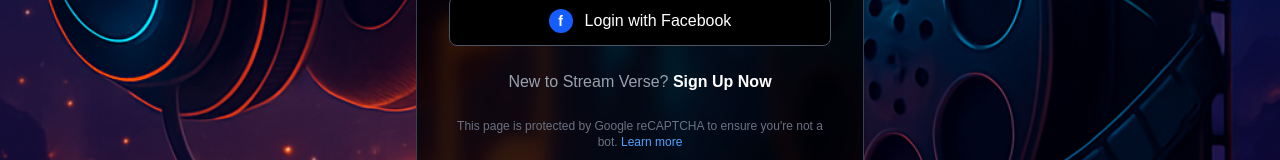
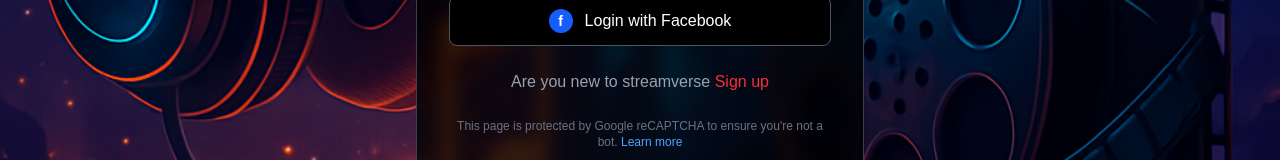
Before and after one commit to ngambasty-tech/sawaflix, a Next.js app: page /login in a window 1280 px wide. Shown: the part 546-706 px from the top of the page. Built offline with nearby package versions, Linux system fonts and the light colour scheme.

Commit message:
structure and update

```diff
--- a/app/login/page.tsx
+++ b/app/login/page.tsx
@@ -1,5 +1,5 @@
 'use client';
-
+import Link from 'next/link';
 import { useState } from 'react';
 import { useRouter } from 'next/navigation';
 
@@ -143,15 +143,12 @@
                 Login with Facebook
               </button>
             </div>
-            <div className="mt-6 text-center text-gray-400">
-              <span>New to Stream Verse? </span>
-              <button
-                onClick={handleSignUp}
-                className="text-white hover:text-blue-400 transition-colors font-semibold"
-              >
-                Sign Up Now
-              </button>
-            </div>
+        <div className="text-gray-400 text-center mt-6">
+          Are you new to streamverse{' '}
+          <Link href="/sign-up" className="text-red-500 hover:underline">
+            Sign up
+          </Link>
+        </div>
             <div className="mt-6 text-xs text-gray-500 text-center">
               This page is protected by Google reCAPTCHA to ensure you're not a bot.{' '}
               <button className="text-blue-400 hover:text-blue-300 transition-colors">
--- a/app/movie/page.jsx
+++ b/app/movie/page.jsx
@@ -0,0 +1,10 @@
+import Navbar from "../../components/common/Navbar";
+
+export default function LoginPage() {
+    return (
+        <div>
+        <Navbar/>
+        <h1>Movie Page</h1>
+        </div>
+    );
+}
--- a/app/music/page.jsx
+++ b/app/music/page.jsx
@@ -0,0 +1,10 @@
+import Navbar from "../../components/common/Navbar";
+
+export default function MusicPage() {
+    return (
+        <div>
+        <Navbar/>
+        <h1>Music Page</h1>
+        </div>
+    );
+}
--- /dev/null
+++ b/components/common/Navbar.jsx
@@ -0,0 +1,34 @@
+import Link from 'next/link';
+
+export default function Navbar() {
+  return (
+    <nav className="fixed top-0 left-0 w-full bg-red-600 bg-opacity-70 backdrop-blur-md text-white shadow-lg z-50">
+      <div className="container mx-auto px-4 h-16 flex items-center justify-between">
+        {/* Logo/Brand Name */}
+        <div className="text-2xl font-bold">
+          <Link href="/">
+            MySite
+          </Link>
+        </div>
+        {/* Navigation Links */}
+        <ul className="flex space-x-6 text-lg">
+          <li>
+            <Link href="/" className="hover:text-red-200 transition-colors duration-200">
+              Home
+            </Link>
+          </li>
+          <li>
+            <Link href="/about" className="hover:text-red-200 transition-colors duration-200">
+              About
+            </Link>
+          </li>
+          <li>
+            <Link href="/contact" className="hover:text-red-200 transition-colors duration-200">
+              Contact
+            </Link>
+          </li>
+        </ul>
+      </div>
+    </nav>
+  );
+}
--- a/tsconfig.json
+++ b/tsconfig.json
@@ -22,6 +22,6 @@
       "@/*": ["./*"]
     }
   },
-  "include": ["next-env.d.ts", "**/*.ts", "**/*.tsx", ".next/types/**/*.ts"],
+  "include": ["next-env.d.ts", "**/*.ts", "**/*.tsx", ".next/types/**/*.ts", "app/login/page.tsx"],
   "exclude": ["node_modules"]
 }
```
Also changed, not shown: components/common/Footer.jsx (added), components/common/footer/page.jsx (deleted), components/common/navbar/page.jsx (deleted), components/common/sidebar/page.jsx (deleted).
